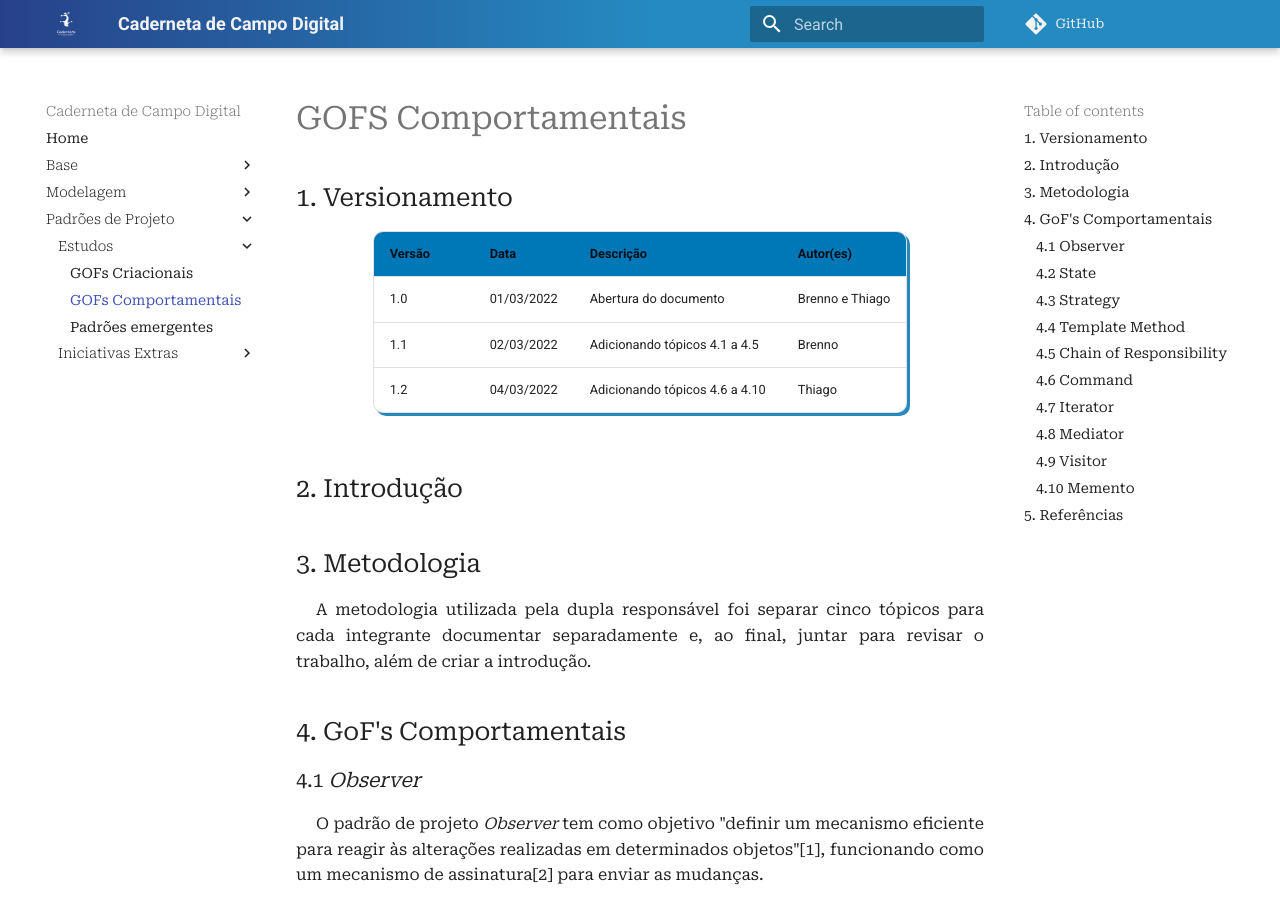
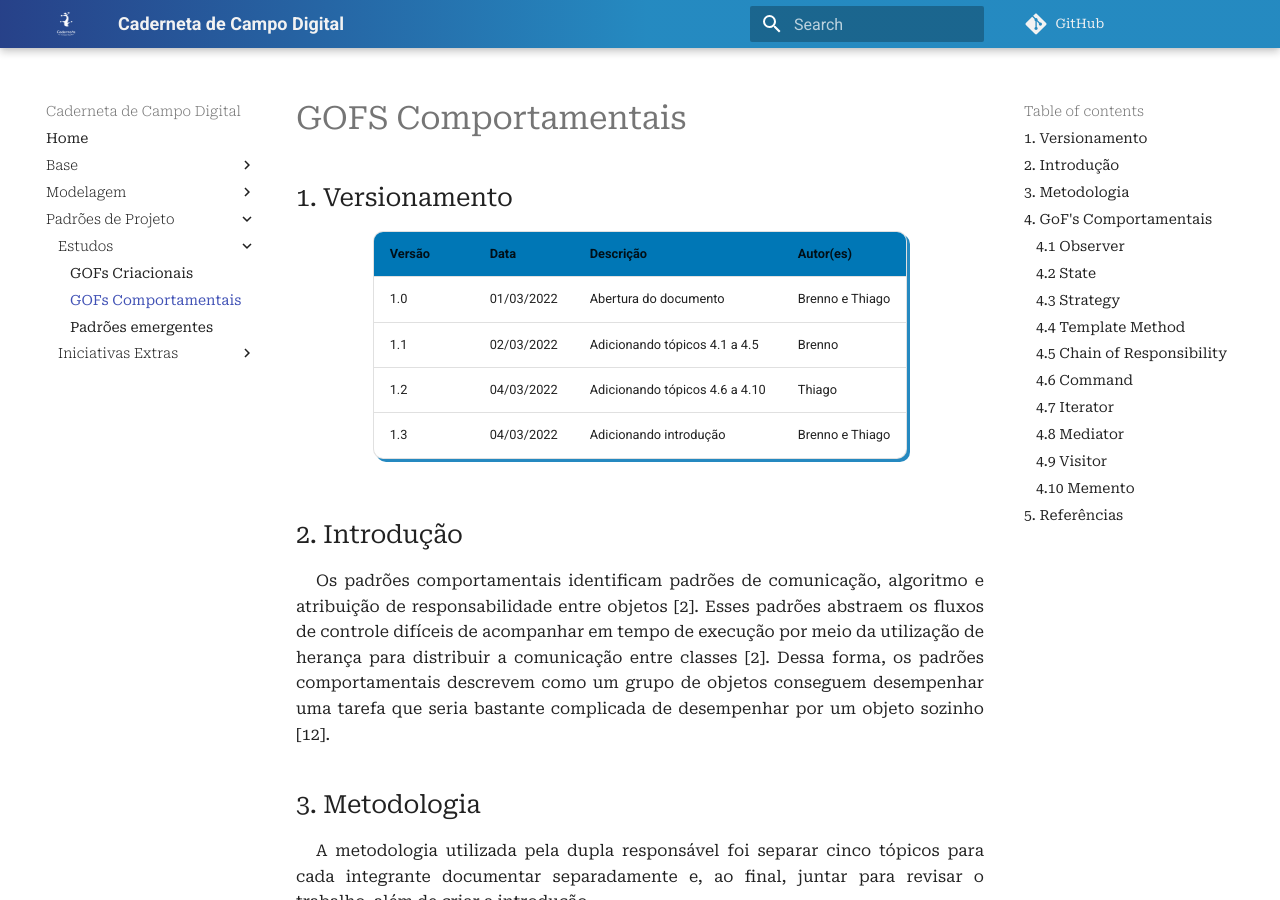
Before and after one commit to UnBArqDsw2021-2/2021.2_G4_CadernetaDeCampoDigital_docs, an MkDocs documentation site: the page built from docs/padroes_projetos/estudos/gofs_comportamentais.md, in a window 1280 px wide and 900 px high. Built offline with MkDocs 1.6.1 and Material for MkDocs 9.7.7, drawn with Linux system fonts in a browser that asks for light colours; comment, search, counter and statistics services are not loaded; some of the changed text lies outside the part shown.

Commit message:
#89 Adicionando introducao dos gofs comportamentais

```diff
--- a/docs/padroes_projetos/estudos/gofs_comportamentais.md
+++ b/docs/padroes_projetos/estudos/gofs_comportamentais.md
@@ -7,10 +7,11 @@
 | 1.0    | 01/03/2022 | Abertura do documento                      | Brenno e Thiago           |
 | 1.1    | 02/03/2022 | Adicionando tópicos 4.1 a 4.5              | Brenno                    |
 | 1.2    | 04/03/2022 | Adicionando tópicos 4.6 a 4.10             | Thiago                    |
+| 1.3    | 04/03/2022 | Adicionando introdução                     | Brenno e Thiago                    |
 
 ## 2. Introdução
 
-<p align="justify" style="text-indent: 20px"> </p>
+<p align="justify" style="text-indent: 20px">Os padrões comportamentais identificam padrões de comunicação, algoritmo e atribuição de responsabilidade entre objetos [2]. Esses padrões abstraem os fluxos de controle difíceis de acompanhar em tempo de execução por meio da utilização de herança para distribuir a comunicação entre classes [2]. Dessa forma, os padrões comportamentais descrevem como um grupo de objetos conseguem desempenhar uma tarefa que seria bastante complicada de desempenhar por um objeto sozinho [12].</p>
 
 ## 3. Metodologia
 
@@ -203,3 +204,5 @@
 > [10] Refactoring Guru. **Visitor**. Disponível em: <a href="https://refactoring.guru/pt-br/design-patterns/visitor">https://refactoring.guru/pt-br/design-patterns/visitor</a>. Acesso em: 04 mar. 2022
 
 > [11] Refactoring Guru. **Memento**. Disponível em: <a href="https://refactoring.guru/pt-br/design-patterns/memento">https://refactoring.guru/pt-br/design-patterns/memento</a>. Acesso em: 04 mar. 2022
+
+> [11] GofPatterns. **Introduction to Behavioral Design Patterns**. Disponível em: <a href="https://www.gofpatterns.com/design-patterns/module6/intro-behavioral-designPatterns.php">https://www.gofpatterns.com/design-patterns/module6/intro-behavioral-designPatterns.php</a>. Acesso em: 04 mar. 2022
```
